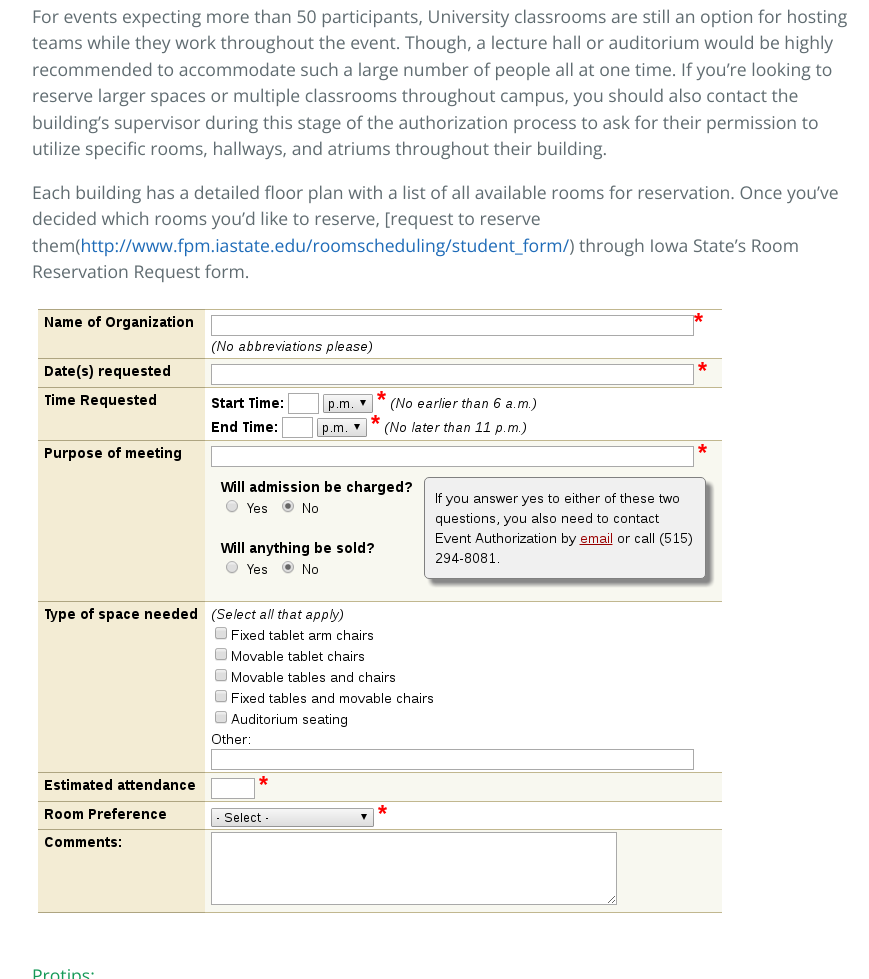
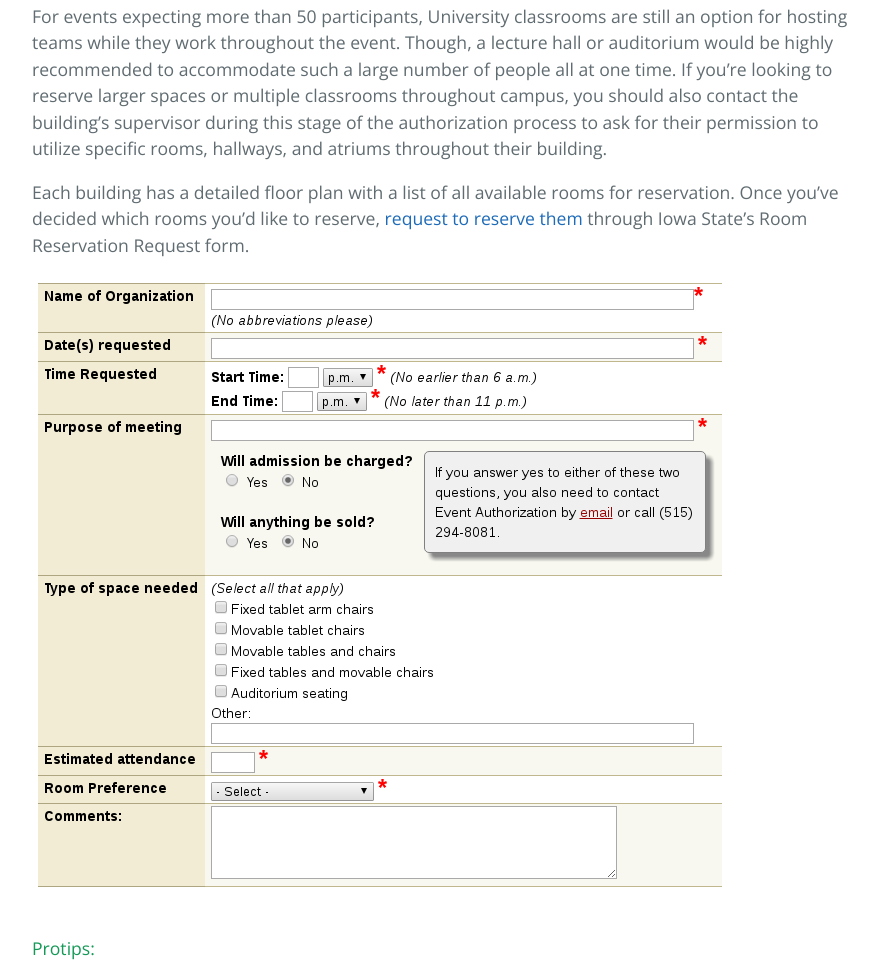
Before and after one commit to ghmeier/hackathon-planning-guide, a plain HTML site: page index.html in a window 1280 px wide. Shown: the part 9306-10285 px from the top of the page, without its empty margins (192-1061 px from the left). Drawn offline with nearby package versions, Linux system fonts and the light colour scheme.

Commit message:
fixing a tag

```diff
--- a/index.html
+++ b/index.html
@@ -346,7 +346,7 @@ Going through this process is required for every event a Student Organization ho
 
 <p>For events expecting more than 50 participants, University classrooms are still an option for hosting teams while they work throughout the event. Though, a lecture hall or auditorium would be highly recommended to accommodate such a large number of people all at one time. If you’re looking to reserve larger spaces or multiple classrooms throughout campus, you should also contact the building’s supervisor during this stage of the authorization process to ask for their permission to utilize specific rooms, hallways, and atriums throughout their building. </p>
 
-<p>Each building has a detailed floor plan with a list of all available rooms for reservation. Once you’ve decided which rooms you’d like to reserve, [request to reserve them(<a href="http://www.fpm.iastate.edu/roomscheduling/student_form/">http://www.fpm.iastate.edu/roomscheduling/student_form/</a>) through Iowa State’s Room Reservation Request form. </p>
+<p>Each building has a detailed floor plan with a list of all available rooms for reservation. Once you’ve decided which rooms you’d like to reserve, <a href="http://www.fpm.iastate.edu/roomscheduling/student_form/">request to reserve them</a> through Iowa State’s Room Reservation Request form. </p>
 <img src="img/room-res.png" alt=""/>
 <h4>
 <a id="protips" class="anchor" href="#protips" aria-hidden="true"><span aria-hidden="true" class="octicon octicon-link"></span></a>Protips:</h4>
```
